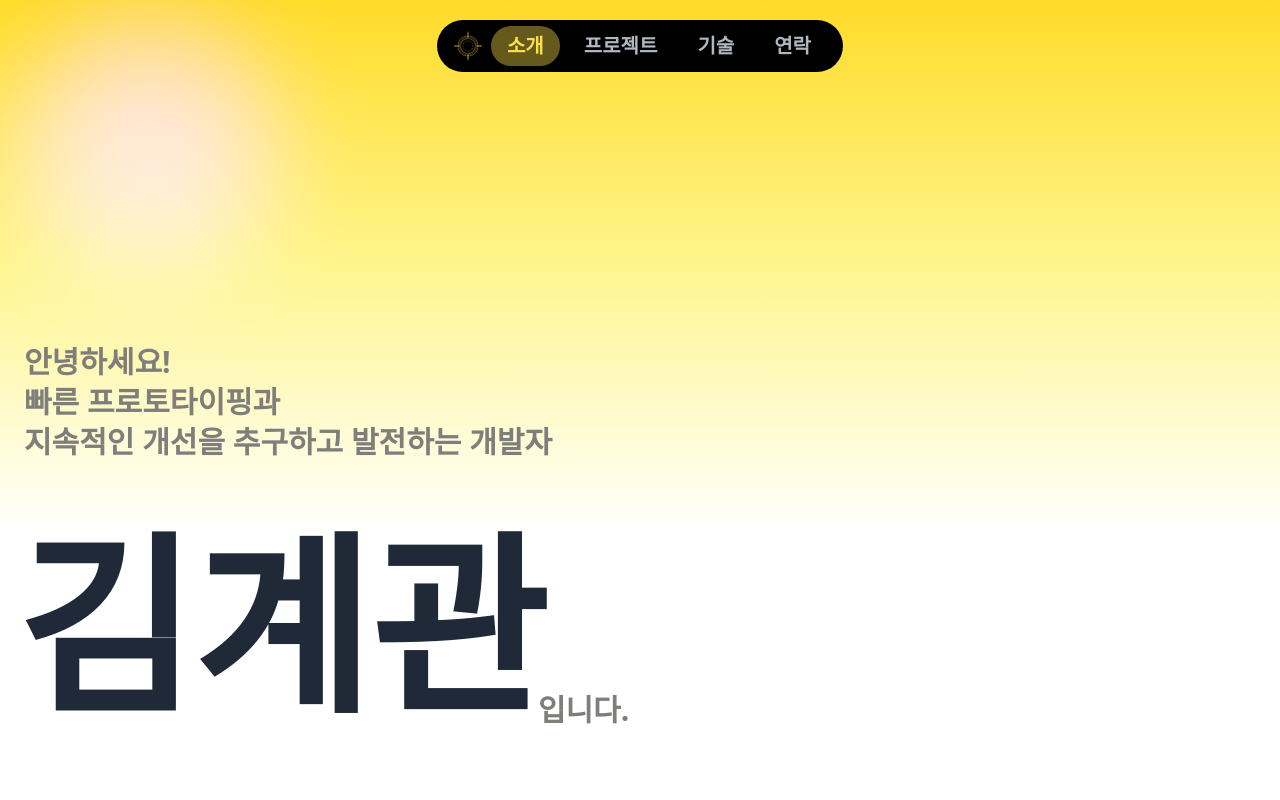
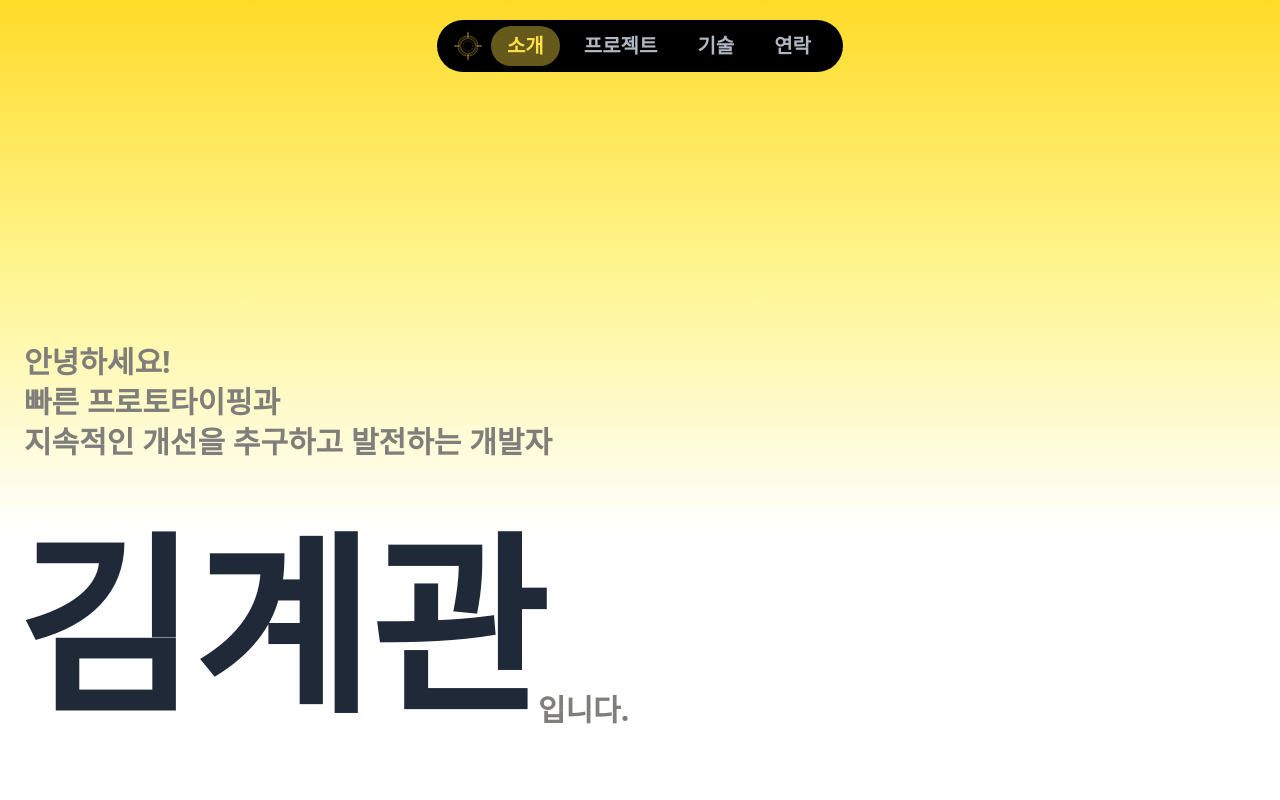
Before and after one commit to KIMLENDING/memory-game, a Next.js app: page /portfolio in a window 1280 px wide. Shown: the top 800 px of the page. Built offline with nearby package versions, Linux system fonts and the light colour scheme.

Commit message:
useMediaQuery 훅에 'use client' 추가

```diff
--- a/app/portfolio/page.tsx
+++ b/app/portfolio/page.tsx
@@ -1,18 +1,18 @@
 
 'use client'
 import Hero from '@/components/portfolio/Hero'
-import MouseLight from '@/components/portfolio/MouseLight'
+// import MouseLight from '@/components/portfolio/MouseLight'
 import SignatureAnimation from '@/components/portfolio/SignatureAnimtion'
 
 import Sunrise from '@/components/portfolio/Sunrise'
-import { useMediaQuery } from '@/hooks/use-media-query'
+// import { useMediaQuery } from '@/hooks/use-media-query'
 import React from 'react'
 
 const page = () => {
-    const isDesktop = useMediaQuery("(min-width: 768px)");
+
     return (
         <section className='flex flex-col items-center justify-center min-h-screen w-screen relative'>
-            {isDesktop && <MouseLight />}
+            {/* {isDesktop && <MouseLight />} */}
             <Sunrise />
             <div className='relative w-screen '>
                 <Hero />
--- a/hooks/use-media-query.tsx
+++ b/hooks/use-media-query.tsx
@@ -1,3 +1,4 @@
+'use client';
 import * as React from "react"
 
 export function useMediaQuery(query: string) {
```
